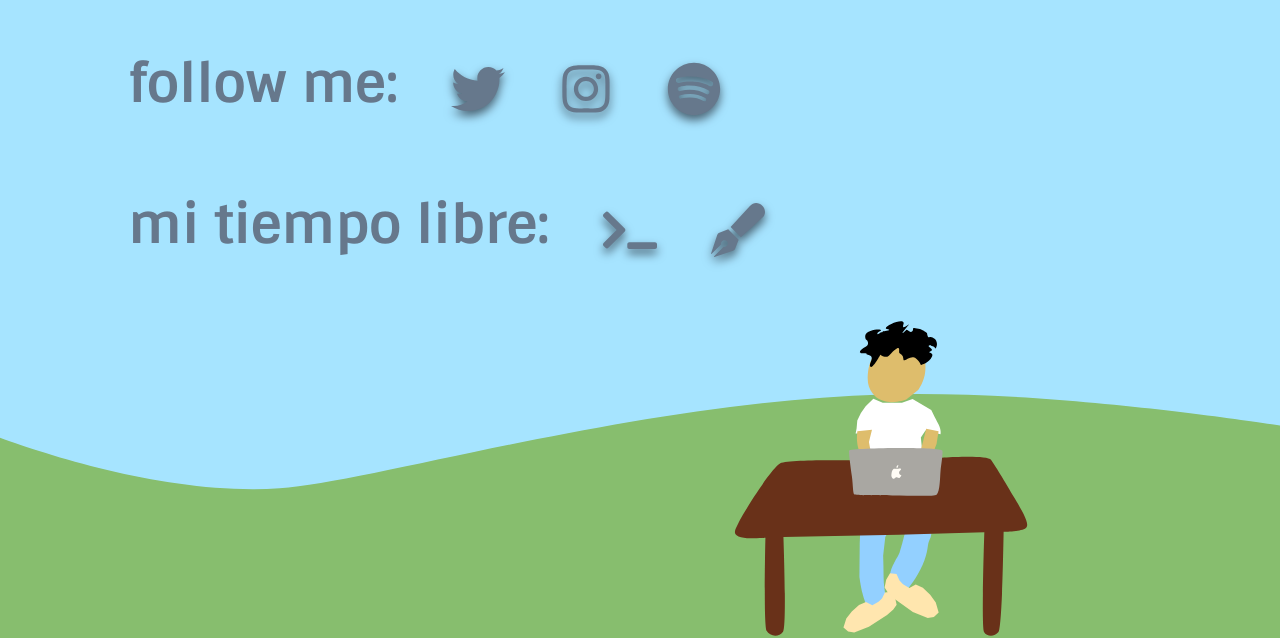
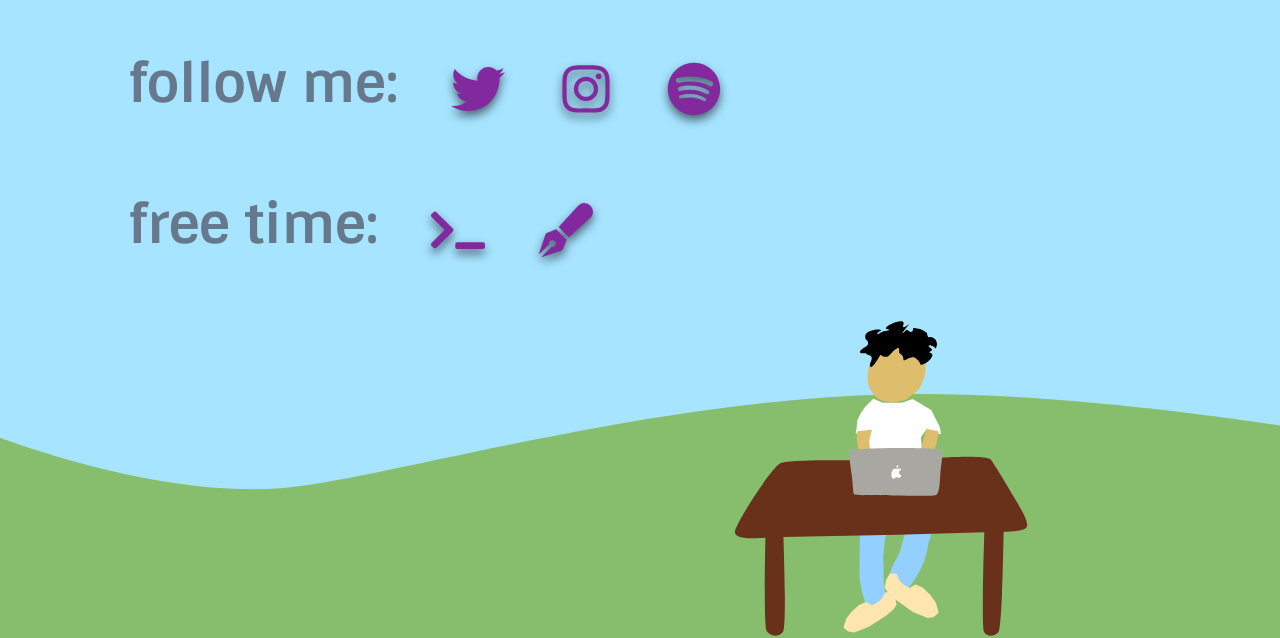
Before and after one commit to awi11s/awi11s.github.io, a Gatsby site: page / in a window 1280 px wide. Shown: the part 170-808 px from the top of the page. Built offline with nearby package versions, Linux system fonts and the light colour scheme; Gatsby itself is replaced by a stand-in of ours.

Commit message:
some minor updates

```diff
--- a/src/components/TextChange.js
+++ b/src/components/TextChange.js
@@ -1,3 +1,4 @@
+// a react component that will itereate through a list of music to show on the home page
 
 import React, { useState, useEffect } from 'react';
 
@@ -28,7 +29,7 @@ const TextChange = () => {
     }, []);
 
     return(
-        <p style={{ color: '#026acc'}}>  {name}</p>
+        <p style={{ color: 'rebeccapurple'}}>  {name}</p>
     )
 }
 
--- a/src/components/layout.css
+++ b/src/components/layout.css
@@ -5,13 +5,13 @@
 @media screen and (max-width: 800px) {
   h1 {
     font-size: 1.5rem;
-
     font-family: 'Sintony', 'IBM Plex Mono', 'Source Code Pro';
     color: #66788c;
   }
   .icon {
     font-size: 1.5rem;
     filter: drop-shadow(0px 5px 5px #4a6373);
+    color: hsl(286, 59%, 39%)
   }
 }
 
@@ -24,6 +24,7 @@
   }
   .icon {
     font-size: 3rem;
+    color: hsl(286, 59%, 39%);
     filter: drop-shadow(0px 5px 5px #4a6373);
   }
 }
--- a/src/pages/index.js
+++ b/src/pages/index.js
@@ -1,7 +1,8 @@
+// necessary libraries / photos / svg graphics
+
 import React from "react";
 import styled from "styled-components";
-import { Button } from "../components/Button";
-// import TextChange from '../components/TextChange';
+import TextChange from '../components/TextChange';
 import { FaInstagram, FaTwitter, FaSpotify, FaTerminal, FaPenFancy } from 'react-icons/fa';
 
 import kanye from '../images/kanye1.jpg';
@@ -13,6 +14,7 @@ import SelfGraphic  from '../components/SelfGraphic';
 import Layout from "../components/layout"
 import Seo from "../components/seo"
 
+// styled component that keeps all images consistent
 const Image = styled.img({
   maxWidth: '65%',
   borderRadius: '15px'
@@ -21,44 +23,64 @@ const Image = styled.img({
 const IndexPage = () => (
  <>
  <div style={{ display: 'flex', paddingTop: '16%', paddingLeft: '10%' }}>
+   {/** unordered list for social icons */}
   <h1>follow me:</h1>
   <ul style={{ display: 'flex', listStyleType: 'none' }}>
-    <li style={{ padding: '1.5rem', margin: '0' }}><a
-    href="https://twitter.com/a_wills15"
-    target="_blank"
-    rel="noopener noreferrer"
-    aria-label='twitter'><FaTwitter className='icon' style={{ color: '#66788c' }}/></a></li>
-    <li style={{ padding: '1.5rem', margin: '0' }}><a
-    href="https://www.instagram.com/austinwills11/"
-    target="_blank"
-    rel="noopener noreferrer"
-    aria-label='ig'><FaInstagram className='icon' style={{ color: '#66788c' }}/></a></li>
-    <li style={{ padding: '1.5rem', margin: '0' }}><a
-    href="https://open.spotify.com/user/v7ui3sy1312l9z1vsoz77f1fs"
-    target="_blank"
-    rel="noopener noreferrer"
-    aria-label='spotify'><FaSpotify className='icon' style={{ color: '#66788c' }}/></a></li>
+    <li style={{ padding: '1.5rem', margin: '0' }}>
+      <a
+      href="https://twitter.com/a_wills15"
+      target="_blank"
+      rel="noopener noreferrer"
+      aria-label='twitter'>
+        <FaTwitter className='icon' />
+      </a>
+      </li>
+    <li style={{ padding: '1.5rem', margin: '0' }}>
+      <a
+      href="https://www.instagram.com/austinwills11/"
+      target="_blank"
+      rel="noopener noreferrer"
+      aria-label='ig'>
+        <FaInstagram className='icon' />
+      </a>
+      </li>
+    <li style={{ padding: '1.5rem', margin: '0' }}>
+      <a
+      href="https://open.spotify.com/user/v7ui3sy1312l9z1vsoz77f1fs"
+      target="_blank"
+      rel="noopener noreferrer"
+      aria-label='spotify'>
+        <FaSpotify className='icon' />
+      </a>
+      </li>
   </ul>
   </div>
   <div style={{ display: 'flex', paddingLeft: '10%' }}>
-    <h1>mi tiempo libre: </h1>
+    {/** list for programming link and substack link */}
+    <h1>free time: </h1>
     <ul style={{ display: 'flex', listStyleType: 'none' }}>
     <li style={{ padding: '1.5rem', margin: '0' }}>
-      <a href="/work" target="_blank" rel="noopener noreferrer"aria-label='ig'>
-        <FaTerminal className='icon' style={{ color: '#66788c' }}/>
+      <a href="/work" target="_blank" rel="noopener noreferrer"aria-label='terminal'>
+        <FaTerminal className='icon' />
       </a>
     </li>
     <li style={{ padding: '1.5rem', margin: '0' }}>
-      <a href="/writing" target="_blank" rel="noopener noreferrer" aria-label='ig'>
-        <FaPenFancy className='icon' style={{ color: '#66788c' }}/>
+      <a href="/writing" target="_blank" rel="noopener noreferrer" aria-label='pen'>
+        <FaPenFancy className='icon' />
       </a>
   </li>
   </ul>
   </div>
+
+  {/* big svg graphic that is the main part of the page, little description of work and favorite pics below */}
+
   <SelfGraphic />
     <Layout>
+      <h2>check out my programming work and writing above. currently working on projects with: </h2>
+      <h2 style={{ color: "rebeccapurple"}}> react, web3, solidity, and python.</h2>
+      <p>probably listening to: </p><TextChange />
       <Seo title="home" />
-      <div style={{ textAlign: 'left', paddingTop: '25%' }}>
+      <div style={{ textAlign: 'left', paddingTop: '10%' }}>
           <Image src={kanye} alt='kanye' />
         </div>
         <div style={{ textAlign: 'right', paddingTop: '2rem' }}>
```
Also changed, not shown: src/components/SelfGraphic.js (+1 -16 lines).
